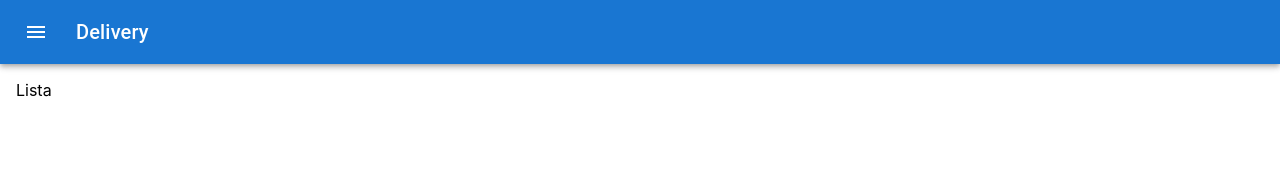
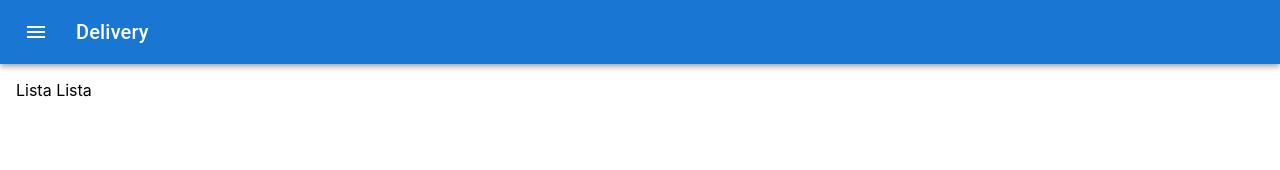
Before and after one commit to LuisDouglas963/delivery-app, a React (Create React App) app: page / in a window 1280 px wide. Shown: the top 170 px of the page. Built offline with nearby package versions, Linux system fonts and the light colour scheme.

Commit message:
testando pipeline github actions

```diff
--- a/src/components/DeliveryList.jsx
+++ b/src/components/DeliveryList.jsx
@@ -4,6 +4,8 @@ export const DeliveryList = ({ item = [] }) => {
   return (
     <Box component="div">
       Lista
+      Lista
+
     </Box>
   );
 };
```
